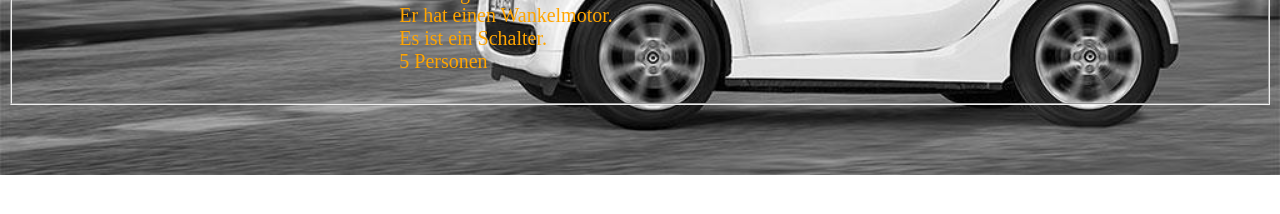
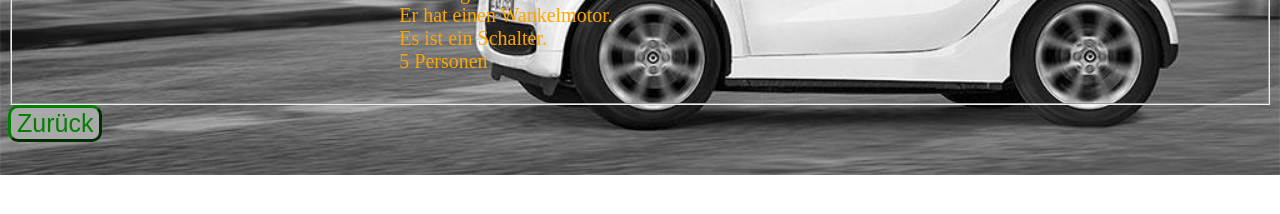
Before and after one commit to leddis088/A1.1, a plain HTML site: page HTML/autos.html in a window 1280 px wide. Shown: the part 560-774 px from the top of the page. Drawn offline with Linux system fonts and the light colour scheme.

Commit message:
fixed bugs && added a backbutton

```diff
--- a/CSS/style.css
+++ b/CSS/style.css
@@ -20,11 +20,12 @@
     display: flex;
     justify-content: space-between;
     flex-direction: row;
+    width: 13.5%;
 }
 
 .right {
     display: flex;
-    justify-content: space-between;
+    justify-content: flex-end;
     flex-direction: row;
 }
 
@@ -142,6 +143,24 @@ legend {
     font-size: 27px;
 }
 
+.backButton {
+    display: flex;
+    justify-content: start;
+    font-size: 25px;
+    border-color: green;
+    border-width: 3px;
+    color: green;
+    background-color: darkgrey;
+    border-radius: 10px;
+    transition: 0.5s;
+}
+
+.backButton:hover {
+    background-color: magenta;
+    transition: 0.5s;
+    font-size: 27px;
+}
+
 /* conformation style */
 .conformationText {
     display: flex;
@@ -160,7 +179,7 @@ legend {
     flex-direction: column;
     flex-basis: content;
     text-align: center;
-    font-family: Cambria, Cochin, Georgia, Times, 'Times New Roman', serif;
+    font-family:'Franklin Gothic Medium', 'Arial Narrow', Arial, sans-serif;
     color: darkred;
     border-radius: 20px;
     border-style: dashed;
@@ -173,7 +192,7 @@ legend {
     flex-wrap: wrap;
     text-align: center;
     color: orangered;
-    font-family: Cambria, Cochin, Georgia, Times, 'Times New Roman', serif;
+    font-family:Verdana, Geneva, Tahoma, sans-serif;
 }
 
 .copyright {
--- a/HTML/autos.html
+++ b/HTML/autos.html
@@ -64,6 +64,11 @@
                     </div>
                 </div>
             </fieldset>
+            <div class="baclButton">
+                <form action="../index.html">
+                    <button class="backButton">Zurück</button>
+                </form>
+            </div>
         </div>
     </body>
 </html>
```
Also changed, not shown: 1 other file.
